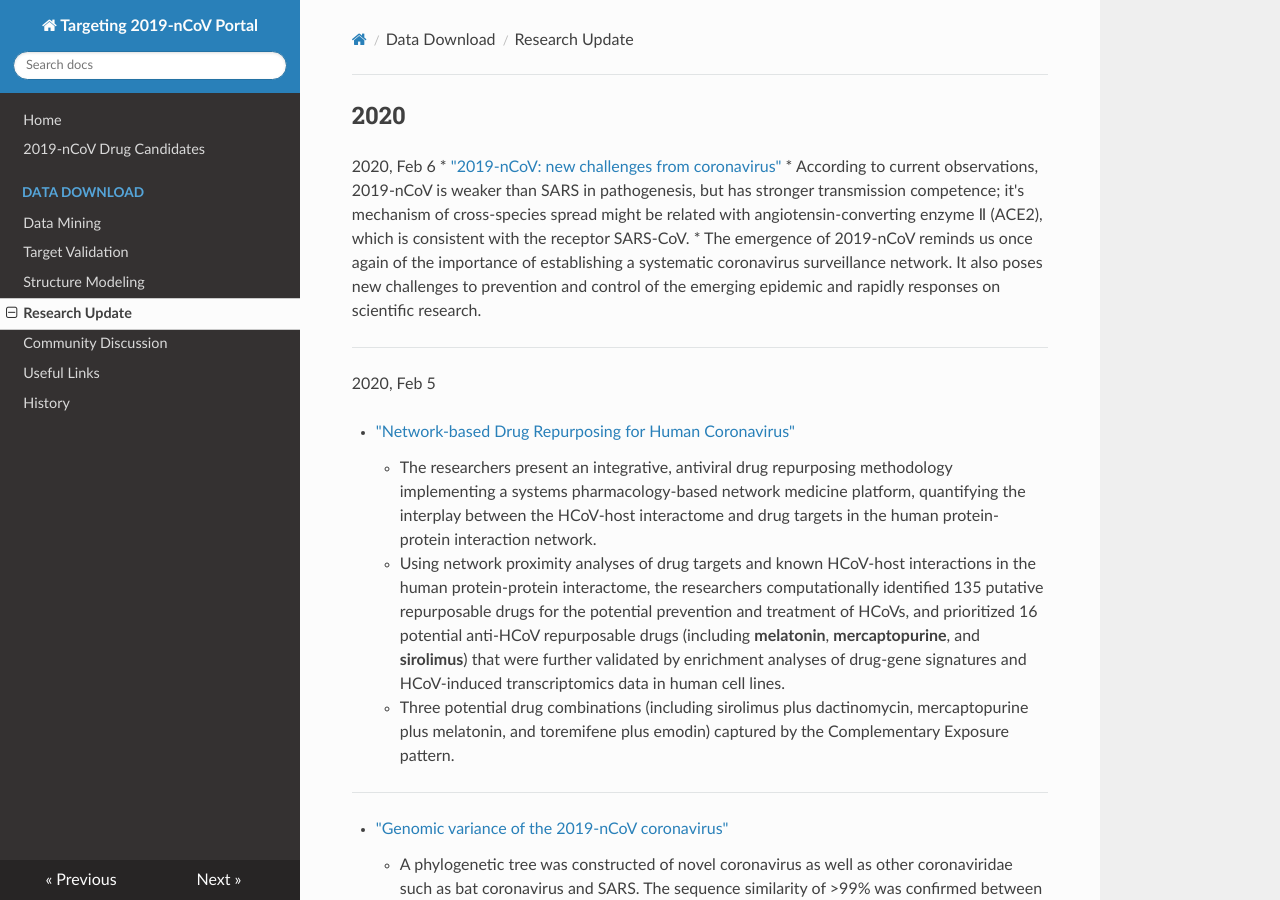
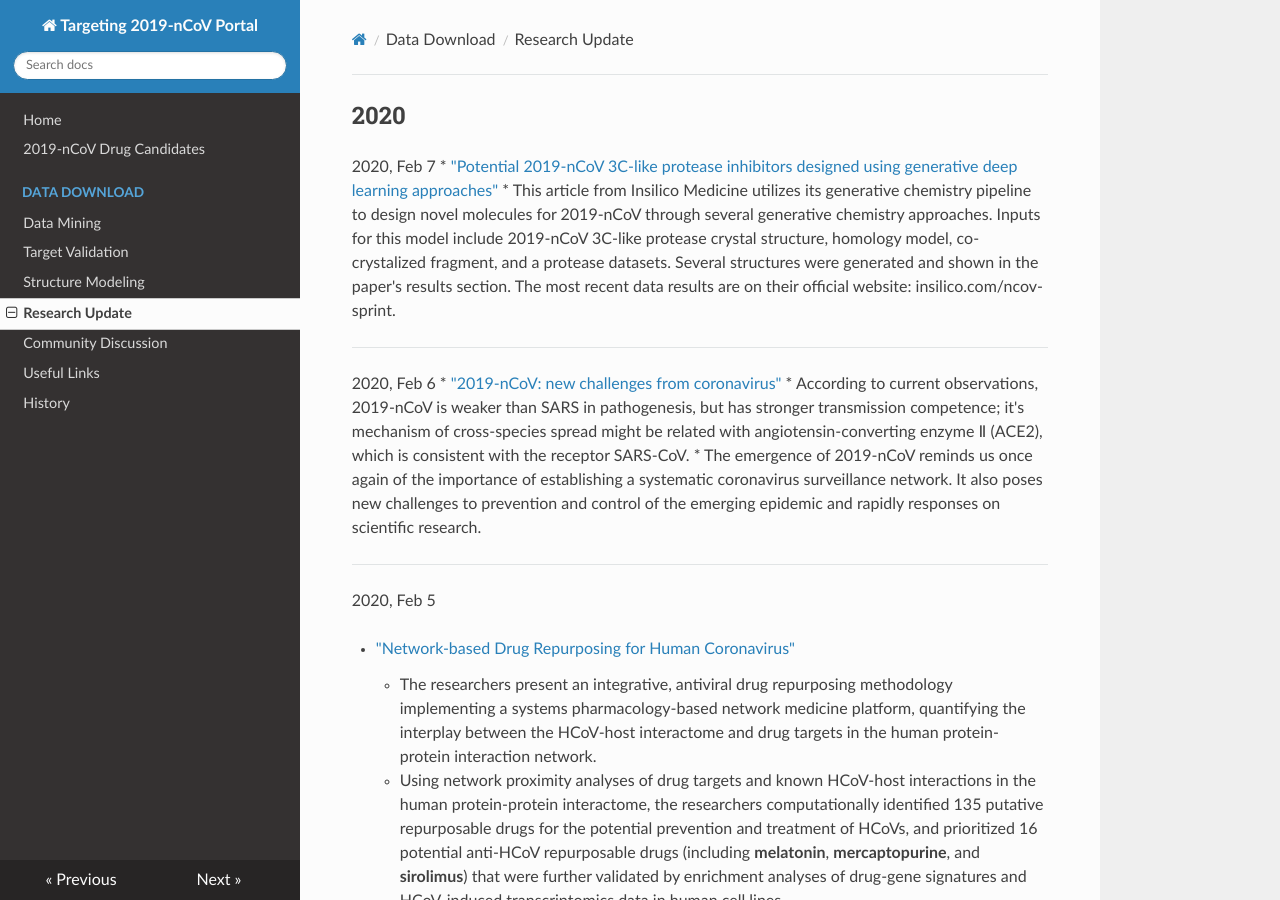
Before and after one commit to GHDDI-AILab/Targeting2019-nCoV, an MkDocs documentation site: the page built from docs/research_progress.md, in a window 1280 px wide and 900 px high. Built offline with MkDocs 1.6.1, drawn with Linux system fonts in a browser that asks for light colours; nearby versions of some CDN libraries; some of the changed text lies outside the part shown.

Commit message:
Update research_progress.md

```diff
--- a/docs/research_progress.md
+++ b/docs/research_progress.md
@@ -1,4 +1,10 @@
 ## 2020
+
+2020, Feb 7
+ * ["Potential 2019-nCoV 3C-like protease inhibitors designed using generative deep learning approaches"](http://ghddiai.oss-cn-zhangjiakou.aliyuncs.com/file/file_p23clpidgdl.pdf)
+    * This article from Insilico Medicine utilizes its generative chemistry pipeline to design novel molecules for 2019-nCoV through several generative chemistry approaches. Inputs for this model include 2019-nCoV 3C-like protease crystal structure, homology model, co-crystalized fragment, and a protease datasets. Several structures were generated and shown in the paper's results section. The most recent data results are on their official website: insilico.com/ncov-sprint.
+
+---
 
 2020, Feb 6
 * ["2019-nCoV: new challenges from coronavirus"](http://rs.yiigle.com/yufabiao/1179575.htm)
@@ -238,6 +244,13 @@
 
 ----
 
+## 2008
+
+ * ["SARS coronavirus Accessory Proteins"](http://ghddiai.oss-cn-zhangjiakou.aliyuncs.com/file/file_sarscap.pdf)
+    * Evidence points to the fact that accessory proteins may play an important role in modulating the host response to virus infection and contribute to pathogenesis. This review compiled the existing knowledge SARS-CoV accessory proteins and attempts to explain the possible roles of these proteins in the propagation and virulence of SARS-CoV in its host.
+
+---
+
 ## 2004
 
  * ["Structure-Based Discovery of a Novel Angiotensin- Converting Enzyme 2 Inhibitor"](http://ghddiai.oss-cn-zhangjiakou.aliyuncs.com/file/file_sbdnace2i.pdf)
```
